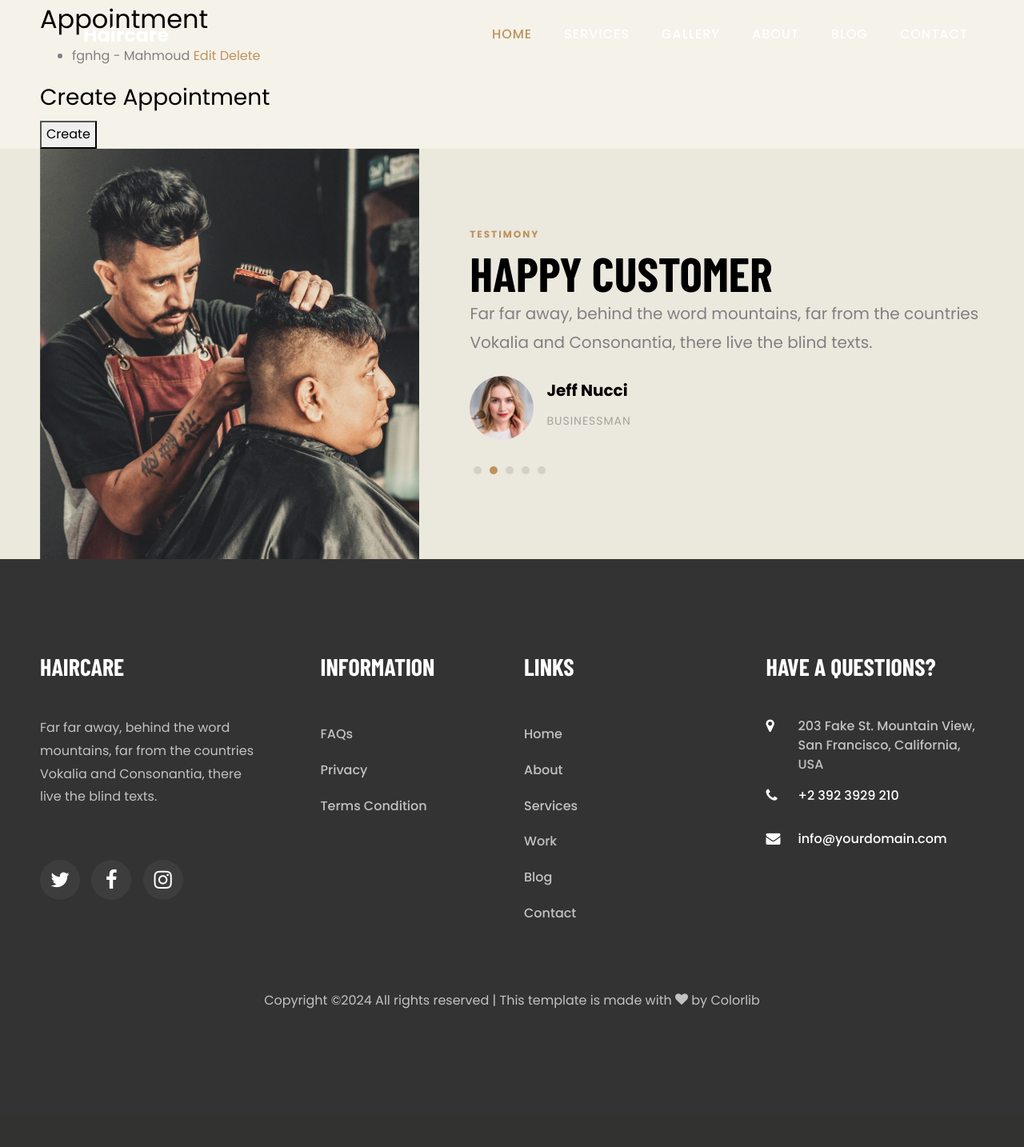
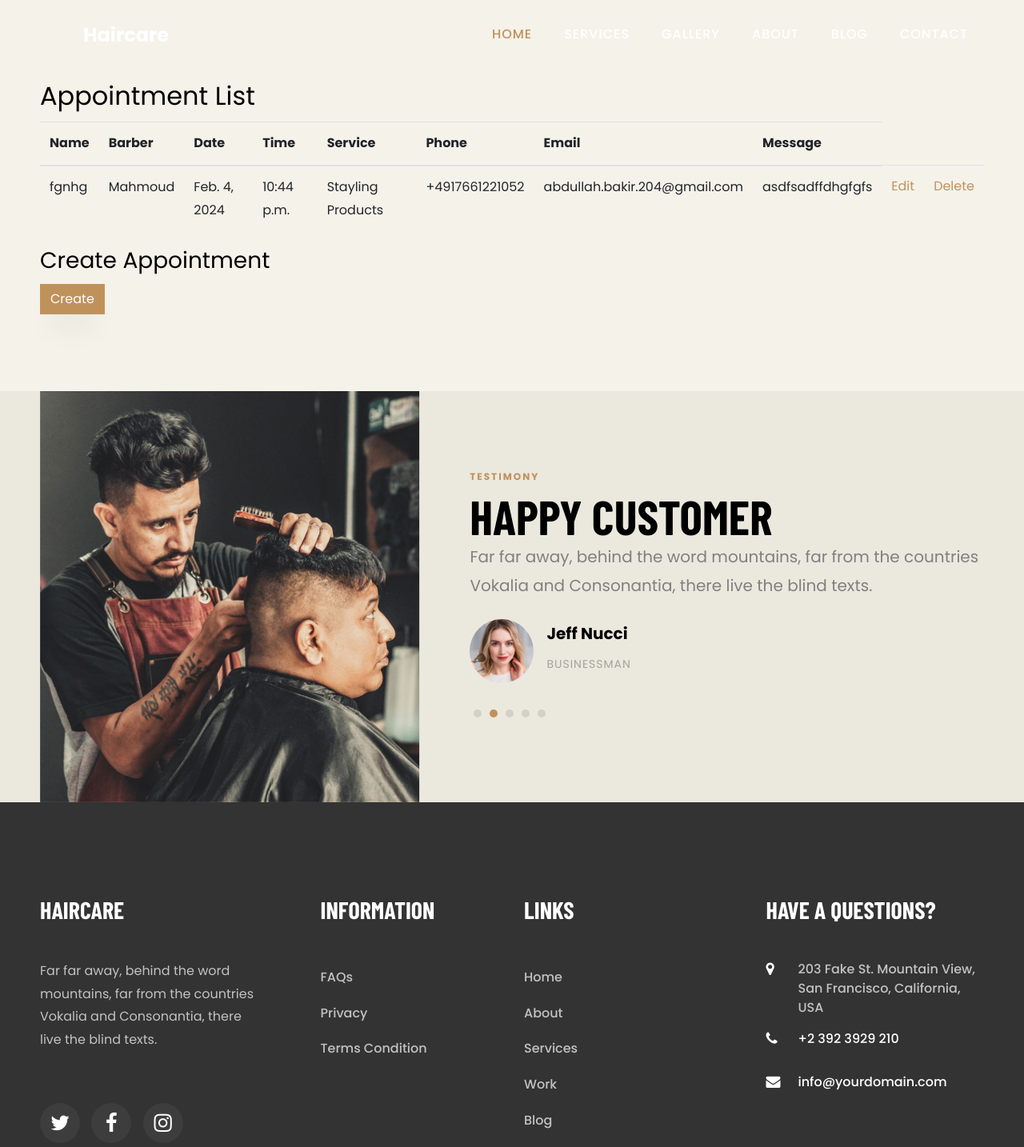
Before and after one commit to AbdullahBakir97/Barber-Salon, a Django app: page /appointments/ in a window 1280 px wide. Shown: the top 1434 px of the page at 80% size. Before the commit the page ends 1261 px from the top, so only its background shows below. Run offline with Django 5.2, Linux system fonts and the light colour scheme; a user stored in the database is signed in; data comes from the database, SQL or seed files in the repository; both versions use the stored data as it was after the commit; some libraries are stand-ins or nearby versions; some web fonts are replaced.

Commit message:
finish appointment views and templates

```diff
--- a/contact/forms.py
+++ b/contact/forms.py
@@ -136,8 +136,8 @@ class AppointmentForm(forms.ModelForm):
 
         widgets = {
             'name': forms.TextInput(attrs={'class': 'form-control'}),
-            'date': forms.DateInput(attrs={'type': 'date'}),
-            'time': forms.TimeInput(attrs={'type': 'time'}),
+            'date': forms.DateInput(attrs={'type': 'date', 'class': 'form-control'}),
+            'time': forms.TimeInput(attrs={'type': 'time', 'class': 'form-control'}),
             'barber': forms.Select(attrs={'class': 'form-control'}),
             'service_type': forms.Select(attrs={'class': 'form-control'}),
             'phone': forms.TextInput(attrs={'class': 'form-control'}),
--- a/contact/templates/contact/appointment/appointment_create.html
+++ b/contact/templates/contact/appointment/appointment_create.html
@@ -52,6 +52,12 @@
                         </div>
                         <div class="col-sm-6">
                             <div class="form-group">
+                                <label for="id_barber">Select Barber</label>
+                                {{ form.barber }}
+                            </div>
+                        </div>
+                        <div class="col-sm-6">
+                            <div class="form-group">
                                 <label for="id_service_type">Service Type</label>
                                 <div class="select-wrap">
                                     <div class="icon">
--- a/contact/templates/contact/appointment/appointment_list.html
+++ b/contact/templates/contact/appointment/appointment_list.html
@@ -4,7 +4,7 @@
    <link rel="stylesheet" href="{% static 'css/style.css' %}">
 {% endblock css %}
 {% block body %}
-  <div class="container">
+  <div class="container my-5 py-5">
     <h2>Appointment List</h2>
     <table class="table">
       <thead>
--- a/contact/templates/contact/appointment/appointment_management.html
+++ b/contact/templates/contact/appointment/appointment_management.html
@@ -5,27 +5,49 @@
 {% endblock css %}
 {% block body %}
 
-  <div class="container">
-    <h2>{{ verbose_name }}</h2>
+<div class="container my-5 py-5">
+  <h2>Appointment List</h2>
 
-    <!-- List Appointments -->
-    <ul>
+  <!-- List Appointments as Table -->
+  <table class="table">
+      <thead>
+          <tr>
+              <th>Name</th>
+              <th>Barber</th>
+              <th>Date</th>
+              <th>Time</th>
+              <th>Service</th>
+              <th>Phone</th>
+              <th>Email</th>
+              <th>Message</th>
+          </tr>
+      </thead>
+      <tbody>
           {% for appointment in object_list %}
-        <li>
-          {{ appointment.name }} - {{ appointment.barber.name }}
-          <a href="{% url 'contact:appointment_update' pk=appointment.pk %}">Edit</a>
-          <a href="{% url 'contact:appointment_delete' pk=appointment.pk %}">Delete</a>
-        </li>
+              <tr>
+                  <td>{{ appointment.name }}</td>
+                  <td>{{ appointment.barber.name }}</td>
+                  <td>{{ appointment.date }}</td>
+                  <td>{{ appointment.time }}</td>
+                  <td>{{ appointment.service_type }}</td>
+                  <td>{{ appointment.phone }}</td>
+                  <td>{{ appointment.email }}</td>
+                  <td>{{ appointment.message }}</td>
+                  <td><a href="{% url 'contact:appointment_update' pk=appointment.pk %}">Edit</a></td>
+                  <td><a href="{% url 'contact:appointment_delete' pk=appointment.pk %}">Delete</a></td>
+              </tr>
           {% endfor %}
-    </ul>
-
-    <!-- Create Appointment Form -->
+      </tbody>
+  </table>
   <h3>Create {{ verbose_name }}</h3>
   <form method="post" action="{% url 'contact:appointment_create' %}">
     {% csrf_token %}
     {{ form.as_p }}
-      <button type="submit">Create</button>
+    <button type="submit" class="btn btn-primary">Create</button>
   </form>
+
+</div>
+
 
     <!-- Update Appointment Form (hidden by default) -->
     {% if update_form %}
@@ -33,7 +55,7 @@
       <form method="post" action="{% url 'contact:appointment_update' pk=update_form.instance.pk %}">
         {% csrf_token %}
         {{ update_form.as_p }}
-        <button type="submit">Update</button>
+        <button type="submit" class="btn btn-primary">Update</button>
       </form>
     {% endif %}
 
@@ -43,7 +65,7 @@
       <form method="post" action="{% url 'contact:appointment_delete' pk=delete_form.instance.pk %}">
         {% csrf_token %}
         {{ delete_form.as_p }}
-        <button type="submit">Delete</button>
+        <button type="submit" class="btn btn-primary">Delete</button>
       </form>
     {% endif %}
   </div>
--- a/contact/views.py
+++ b/contact/views.py
@@ -260,9 +260,6 @@ class AppointmentCreateView(OwnerProfileRequiredMixin, CreateView):
     def form_valid(self, form):
         if self.request.user.is_authenticated:
             form.instance.user = self.request.user
-            barber_id = self.kwargs.get('barber_id')
-            barber = get_object_or_404(Barber, id=barber_id)
-            form.instance.barber = barber
             return super().form_valid(form)
         else:
             raise Http404(_("Sie müssen angemeldet sein, um einen Termin zu erstellen."))
@@ -306,7 +303,7 @@ class AppointmentListView(OwnerProfileRequiredMixin, ListView):
 
 
 # Visitor Views
-class VisitorMixin:
+class VisitorIdMixin:
     def get_visitor_id(self):
         visitor_id = self.request.session.get('visitor_id', None)
         if not visitor_id:
@@ -315,26 +312,26 @@ class VisitorMixin:
         return visitor_id
 
 
-class VisitorAppointmentCreateView(VisitorMixin, CreateView):
+class VisitorAppointmentCreateView(VisitorIdMixin, CreateView):
     model = Appointment
     form_class = AppointmentForm
-    template_name = 'appointment_form.html'
-    success_url = reverse_lazy('appointment_list_visitor')
+    template_name = 'appointment_create.html'
+    success_url = reverse_lazy('appointment_list')
 
     def form_valid(self, form):
-
         visitor_id = self.get_visitor_id()
         form.instance.visitor_id = visitor_id
-
         try:
             self.object = form.save()
-            messages.success(self.request, _('Termin erfolgreich hinzugefügt.'))
+            success_message = _('Termin erfolgreich hinzugefügt.')
+            messages.success(self.request, success_message)
             return super().form_valid(form)
         except IntegrityError:
-            messages.error(self.request, _('Sie haben bereits einen Termin für dieses Datum und diese Uhrzeit.'))
+            error_message = _('Sie haben bereits einen Termin für dieses Datum und diese Uhrzeit.')
+            messages.error(self.request, error_message)
             return self.form_invalid(form)
 
-class VisitorReviewCreateView(VisitorMixin,CreateView):
+class VisitorReviewCreateView(VisitorIdMixin,CreateView):
     model = Review
     form_class = ReviewCreateForm
     template_name = 'review_form.html'
@@ -353,17 +350,16 @@ class VisitorReviewCreateView(VisitorMixin,CreateView):
             messages.error(self.request, _('Sie haben diesen Friseur bereits bewertet.'))
             return self.form_invalid(form)
 
-class VisitorAppointmentListView(VisitorMixin, ListView):
+class VisitorAppointmentListView(VisitorIdMixin, ListView):
     model = Appointment
-    template_name = 'appointment_list_visitor.html'
+    template_name = 'appointment_list.html'
 
     def get_queryset(self):
-
         visitor_id = self.get_visitor_id()
         return Appointment.objects.filter(visitor_id=visitor_id)
 
 
-class VisitorReviewListView(VisitorMixin, ListView):
+class VisitorReviewListView(VisitorIdMixin, ListView):
     model = Review
     template_name = 'review_list_visitor.html'
 
```
Also changed, not shown: contact/templates/contact/appointment/appointment_delete.html (+6 -1 lines), contact/templates/contact/appointment/appointment_update.html (+11 -0 lines), db.sqlite3, media/barber_images/image.jfif (added). Lines whose indentation alone changed are shown as unchanged.
